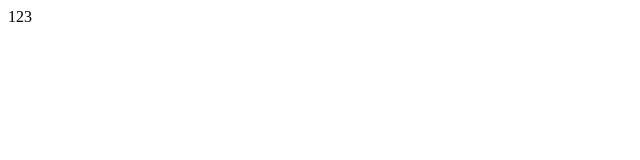
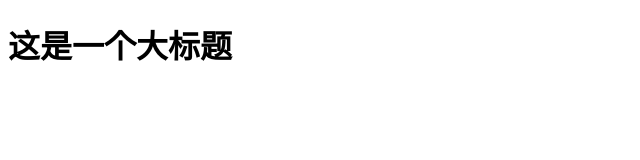
Before and after one commit to 1766545824/cjl_02, a plain HTML site: page index.html in a window 1280 px wide. Shown: the whole page, without its empty margins (0-640 px from the left). Drawn offline with Linux system fonts and the light colour scheme.

Commit message:
新增了index.js和index.css并修改了index.html

```diff
--- a/index.html
+++ b/index.html
@@ -5,8 +5,10 @@
     <meta name="viewport" content="width=device-width, initial-scale=1.0">
     <meta http-equiv="X-UA-Compatible" content="ie=edge">
     <title>Document</title>
+    <link rel="stylesheet" href="./../index.css">
+    <link rel="stylesheet" href="./../index.js">
 </head>
 <body>
-    123
+    <h1>这是一个大标题</h1>
 </body>
 </html>
```
Also changed, not shown: index.css (added), index.js (added).
